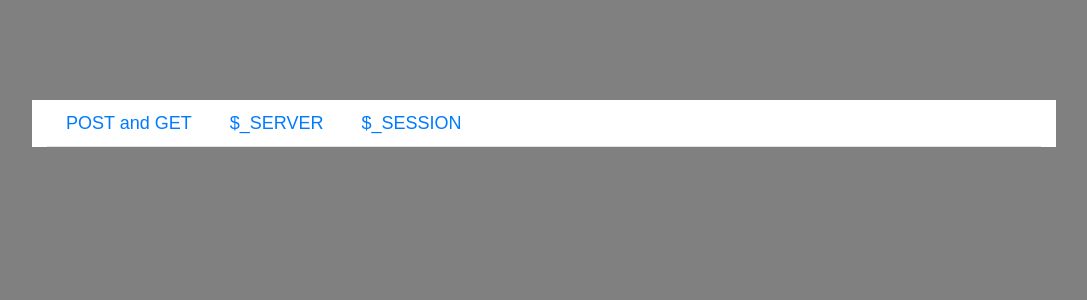
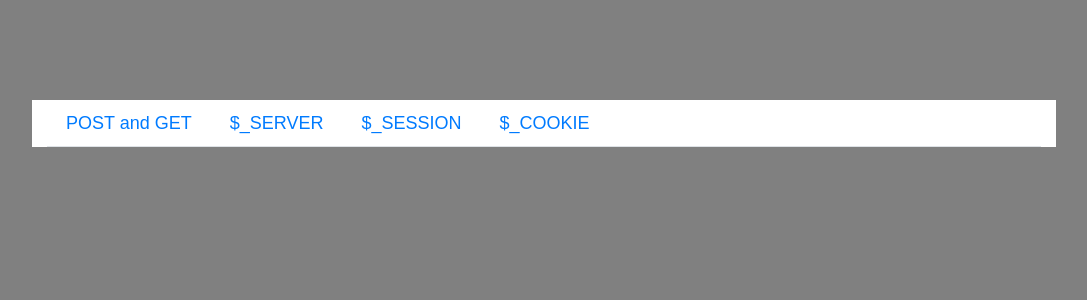
Before and after one commit to awvdeker/php-intro, a PHP site: page /result.php?favouritecountry=1 in a window 1280 px wide. Shown: the top 300 px of the page, without its empty margins (96-1183 px from the left). Run offline with PHP 8.4, Linux system fonts and the light colour scheme; the visitor is signed in with stand-in values (Sample User, id 1); data that the repository does not hold is empty.

Commit message:
$_COOKIE works

```diff
--- a/Global-Supervariables/result.php
+++ b/Global-Supervariables/result.php
@@ -19,6 +19,9 @@
     </li>
     <li class="nav-item">
       <a class="nav-link" id="sessionGlobal-tab" data-toggle="tab" href="#sessionGlobal" role="tab" aria-controls="sessionGlobal" aria-selected="false">$_SESSION</a>
+    </li>
+    <li class="nav-item">
+      <a class="nav-link" id="cookieGlobal-tab" data-toggle="tab" href="#cookieGlobal" role="tab" aria-controls="cookieGlobal" aria-selected="false">$_COOKIE</a>
     </li>
   </ul>
   <div class="tab-content" id="myTabContent">
@@ -75,6 +78,18 @@
       <br/>
     </div>
 
+    <!-- $_COOKIE -->
+    <div class="tab-pane fade" id="cookieGlobal" role="tabpanel" aria-labelledby="cookieGlobal-tab">
+      <p>$_COOKIE variables :</p>
+      <br/>
+      <?php
+        if (isset($_COOKIE['place'])){
+          echo "<p>cookie variable --> ".$_COOKIE['place']."</p>";
+        }
+      ?>
+      <br/>
+    </div>
+
   </div>
 
 </div>
--- a/Global-Supervariables/setup.php
+++ b/Global-Supervariables/setup.php
@@ -3,6 +3,10 @@
 
   $_SESSION['actor']="Pierce Brosnan";
   $_SESSION['actress']="Julia Roberts";
+
+  $place="Hollywood";
+  setcookie("place",$place,time()+86400,'/');
+
 ?>
 
 <html>
```
